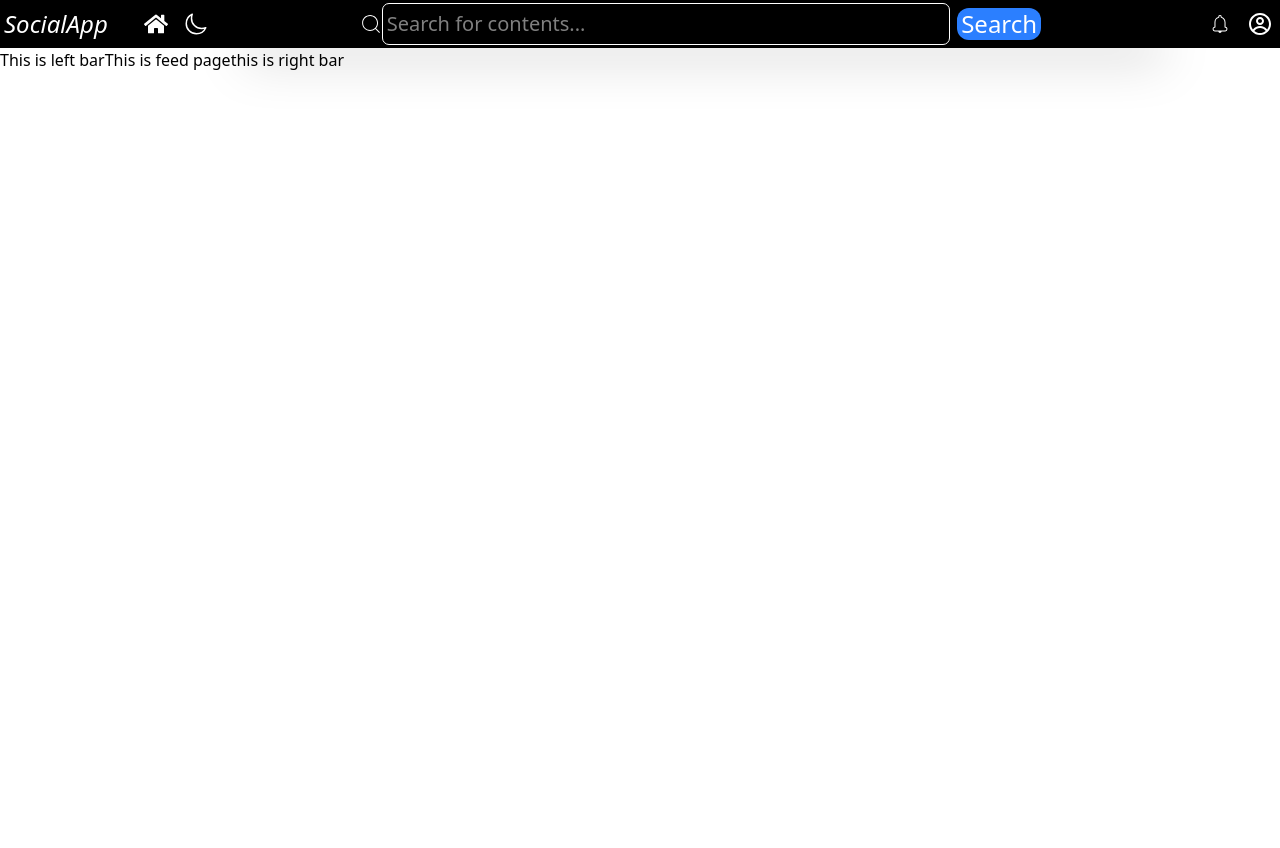
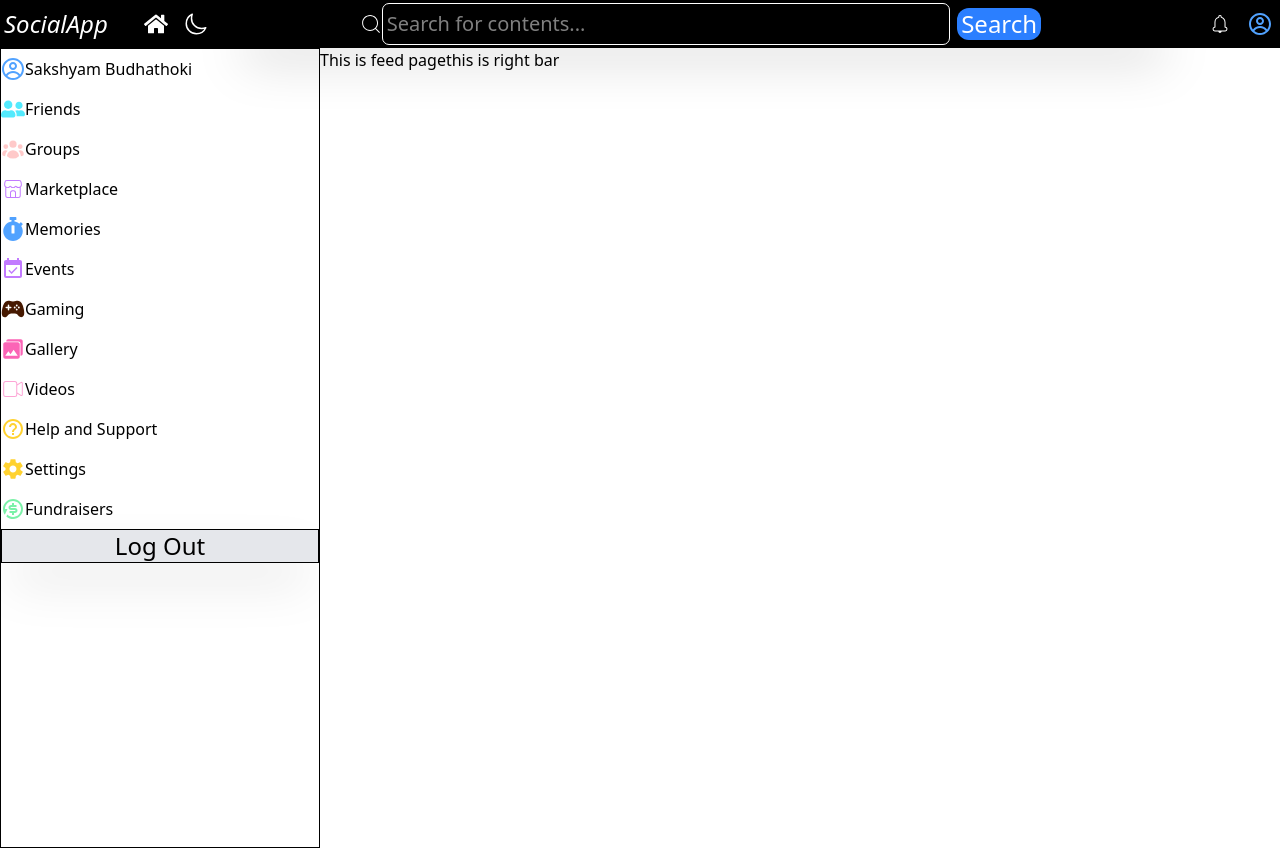
Before and after one commit to sakshyamB/Social-media-app, a React (Vite) app: page / in a window 1280 px wide. Before the commit the page ends 800 px from the top, so only its background shows below. Built offline with nearby package versions, Linux system fonts and the light colour scheme.

Commit message:
Added left side bar for both desktop and mobile view

```diff
--- a/src/components/Leftbar.jsx
+++ b/src/components/Leftbar.jsx
@@ -1,11 +1,114 @@
-import React from 'react'
+import React, { useEffect } from 'react'
+import { CgProfile } from "react-icons/cg";
+import { FaUserFriends } from "react-icons/fa";
+import { HiMiniUserGroup } from "react-icons/hi2";
+import { CiShop } from "react-icons/ci";
+import { FaStopwatch } from "react-icons/fa";
+import { MdEventAvailable } from "react-icons/md";
+import { IoGameController } from "react-icons/io5";
+import { IoMdPhotos } from "react-icons/io";
+import { CiVideoOn } from "react-icons/ci";
+import { RiRefund2Fill } from "react-icons/ri"
+import { MdOutlineHelpOutline } from "react-icons/md";
+import { IoMdSettings } from "react-icons/io";
+import { ImCross } from "react-icons/im";
 
-const Leftbar = () => {
+const Leftbar = ({ isleftsidebaropen, setisleftsidebaropen}) => {
+  useEffect(() => {
+    const checkScreenSize = () => {
+      if (window.innerWidth >= 768) {
+        setisleftsidebaropen(true);
+      } else {
+        setisleftsidebaropen(false);
+      }
+    };
+
+    checkScreenSize();
+    window.addEventListener("resize", checkScreenSize);
+
+    return () => window.removeEventListener("resize", checkScreenSize);
+  },[setisleftsidebaropen]);
+
   return (
-    <div>
-      This is left bar
+    <div
+      className={`h-screen overflow-hidden ${
+        isleftsidebaropen ? 'w-[80%] md:w-[25%]' : 'w-0'
+      } border-[1px] bg-white text-50 flex-row transition-all duration-300`}
+    >
+      <div className='flex text-xl sm:hidden flex-row-reverse pt-2 pr-5'>
+        <ImCross
+          onClick={() => setisleftsidebaropen(false)}
+          className='text-red-500 cursor-pointer'
+        />
+      </div>
+
+      <div className='flex items-center'>
+        <CgProfile className='text-blue-400 text-xl sm:text-2xl bold my-2' />
+        <h1> Sakshyam Budhathoki </h1>
+      </div>
+
+      <div className='flex items-center'>
+        <FaUserFriends className='text-cyan-300 text-xl sm:text-2xl bold my-2' />
+        <h1> Friends </h1>
+      </div>
+
+      <div className='flex items-center'>
+        <HiMiniUserGroup className='text-red-200 text-xl sm:text-2xl bold my-2' />
+        <h1> Groups </h1>
+      </div>
+
+      <div className='flex items-center'>
+        <CiShop className='text-purple-400 text-xl sm:text-2xl bold my-2' />
+        <h1> Marketplace </h1>
+      </div>
+
+      <div className='flex items-center'>
+        <FaStopwatch className='text-blue-400 text-xl sm:text-2xl bold my-2' />
+        <h1> Memories </h1>
+      </div>
+
+      <div className='flex items-center'>
+        <MdEventAvailable className='text-purple-400 text-xl sm:text-2xl bold my-2' />
+        <h1> Events </h1>
+      </div>
+
+      <div className='flex items-center'>
+        <IoGameController className='text-amber-950 text-xl sm:text-2xl bold my-2' />
+        <h1> Gaming </h1>
+      </div>
+
+      <div className='flex items-center'>
+        <IoMdPhotos className='text-pink-400 text-xl sm:text-2xl bold my-2' />
+        <h1> Gallery </h1>
+      </div>
+
+      <div className='flex items-center'>
+        <CiVideoOn className='text-pink-300 text-xl sm:text-2xl bold my-2' />
+        <h1> Videos </h1>
+      </div>
+
+      <div className='flex items-center'>
+        <MdOutlineHelpOutline className='text-amber-300 text-xl sm:text-2xl bold my-2' />
+        <h1> Help and Support </h1>
+      </div>
+
+      <div className='flex items-center'>
+        <IoMdSettings className='text-amber-300 text-xl sm:text-2xl bold my-2' />
+        <h1> Settings </h1>
+      </div>
+
+      <div className='flex items-center'>
+        <RiRefund2Fill className='text-green-300 text-xl sm:text-2xl bold my-2' />
+        <h1> Fundraisers </h1>
+      </div>
+
+      <div className='w-full flex justify-center items-center'>
+        <button className='shadow-2xl bg-gray-200 w-full border-[1px] text-xl sm:text-2xl cursor-pointer'>
+          Log Out
+        </button>
+      </div>
     </div>
-  )
-}
+  );
+};
 
-export default Leftbar
+export default Leftbar;
--- a/src/components/Navbar.jsx
+++ b/src/components/Navbar.jsx
@@ -7,10 +7,11 @@ import { useState } from 'react';
 import { IoMoonOutline } from "react-icons/io5";
 import { CiBellOn } from "react-icons/ci";
 import { CgProfile } from "react-icons/cg";
-const Navbar = () => {
+import { IoIosMenu } from "react-icons/io";
+const Navbar = ({setisleftsidebaropen}) => {
   const [Darkmode, setDarkmode] = useState(false)
   return (
-    <div className='w-full bg-black h-[15%] flex justify-between'>
+    <div className='w-full sticky mt-0 bg-black h-[15%] flex justify-between'>
       <Link to="/">
         <h1 className='text-bold italic my-2 mx-1 text-white text-2xl hidden sm:block'>
             SocialApp
@@ -20,9 +21,10 @@ const Navbar = () => {
           <Link to="/">
           <FaHome className='text-white bold my-2 mx-2 sm:mx-4 text-2xl'/>
           </Link>
-          {Darkmode ? <MdOutlineWbSunny onClick={()=> setDarkmode(false)} className='text-white bold my-2 text-2xl'/>:
-           <IoMoonOutline onClick={()=> setDarkmode(true)} className='text-white bold my-2 text-2xl'/>
+          {Darkmode ? <MdOutlineWbSunny onClick={()=> setDarkmode(false)} className='text-white hidden sm:block bold my-2 text-2xl'/>:
+           <IoMoonOutline onClick={()=> setDarkmode(true)} className='text-white hidden sm:block bold my-2 text-2xl'/>
             }
+          <IoIosMenu onClick={()=> setisleftsidebaropen(prev => !prev)} className='text-white bold my-2 mx-2 sm:mx-4 text-2xl sm:hidden'/>
           </div>
         <h1 className='flex shadow-2xl mx-2 md:justify-center sm:mx-4 w-full my-1'>
           <CiSearch className='text-2xl text-bold my-2 text-white' />
@@ -31,7 +33,7 @@ const Navbar = () => {
         </h1>
                 <div className='flex justify-center mr-1 sm:mr-2 my-1'>
           <CiBellOn className='text-white bold my-2 mx-2 sm:mx-4 text-2xl'/>
-          <CgProfile className='text-white bold my-2 text-2xl'/>
+          <CgProfile className='text-blue-400 bold my-2 text-2xl'/>
           </div>
     </div>
   )
--- a/src/pages/Home.jsx
+++ b/src/pages/Home.jsx
@@ -3,12 +3,17 @@ import Navbar from '../components/Navbar'
 import Leftbar from '../components/Leftbar'
 import Feed from '../components/Feed'
 import Rightbar from '../components/Rightbar'
+import { useState } from 'react';
 const Home = () => {
+  const [isleftsidebaropen, setisleftsidebaropen] = useState(false)
   return (
     <div>
-      <Navbar/>
+      <Navbar setisleftsidebaropen={setisleftsidebaropen}/>
       <div className='flex'>
-        <Leftbar/>
+        <Leftbar
+        isleftsidebaropen={isleftsidebaropen}
+        setisleftsidebaropen={setisleftsidebaropen}
+        />
         <Feed/>
         <Rightbar/>
       </div>
```
